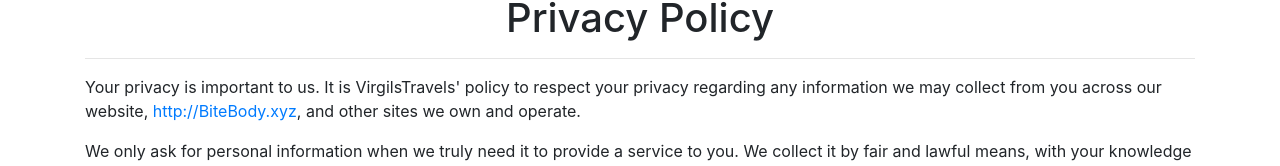
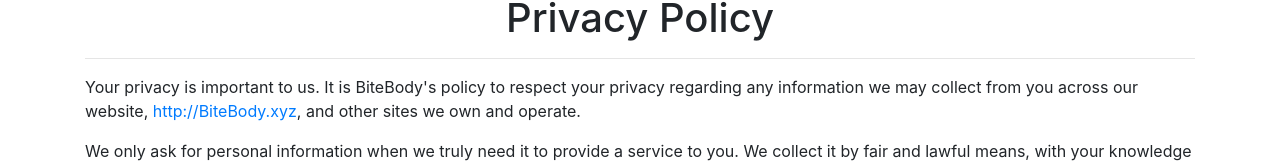
Before and after one commit to Bite-Body/bitebody-front-end, a React (Create React App) app: page /Privacy in a window 1280 px wide. Shown: the part 120-286 px from the top of the page. Built offline with nearby package versions, Linux system fonts and the light colour scheme.

Commit message:
update name

```diff
--- a/src/components/FooterLinks/Privacy.js
+++ b/src/components/FooterLinks/Privacy.js
@@ -9,7 +9,7 @@
 
           <h1><center>Privacy Policy</center></h1>
           <hr/>
-<p>Your privacy is important to us. It is VirgilsTravels' policy to respect your privacy regarding any information we may collect from you across our website, <a href="http://BiteBody.xyz">http://BiteBody.xyz</a>, and other sites we own and operate.</p>
+<p>Your privacy is important to us. It is BiteBody's policy to respect your privacy regarding any information we may collect from you across our website, <a href="http://BiteBody.xyz">http://BiteBody.xyz</a>, and other sites we own and operate.</p>
 <p>We only ask for personal information when we truly need it to provide a service to you. We collect it by fair and lawful means, with your knowledge and consent. We also let you know why we’re collecting it and how it will be used.</p>
 <p>We only retain collected information for as long as necessary to provide you with your requested service. What data we store, we’ll protect within commercially acceptable means to prevent loss and theft, as well as unauthorized access, disclosure, copying, use or modification.</p>
 <p>We don’t share any personally identifying information publicly or with third-parties, except when required to by law.</p>
```
